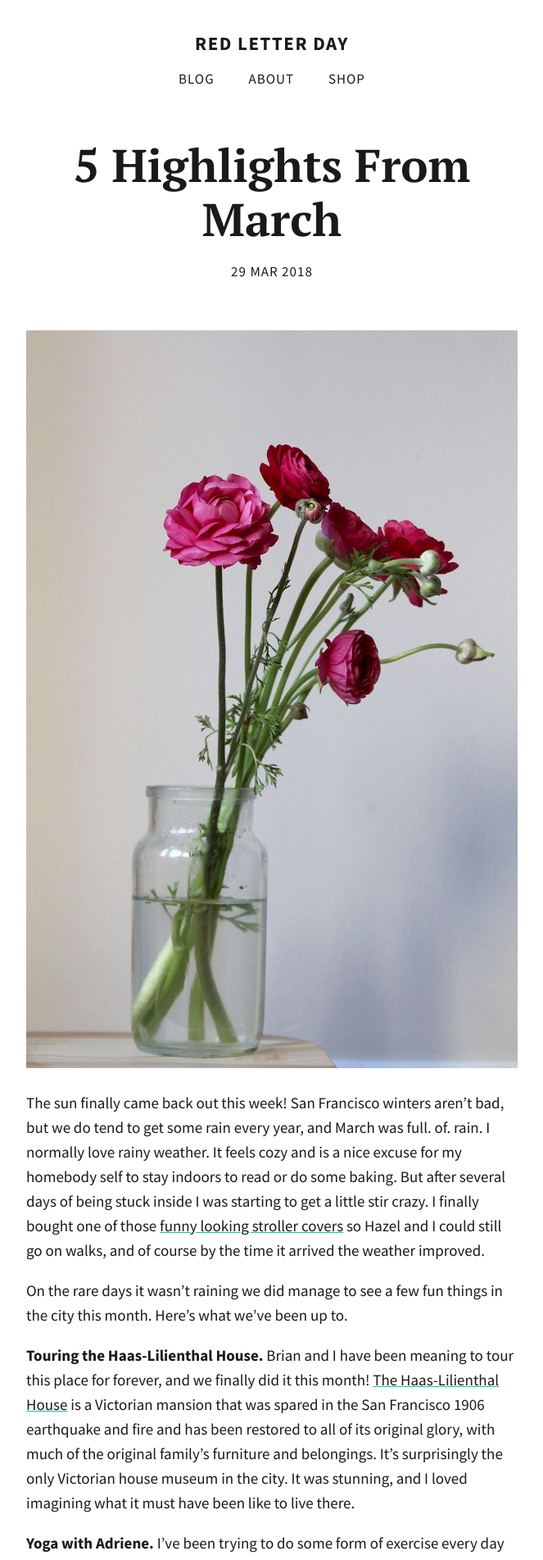
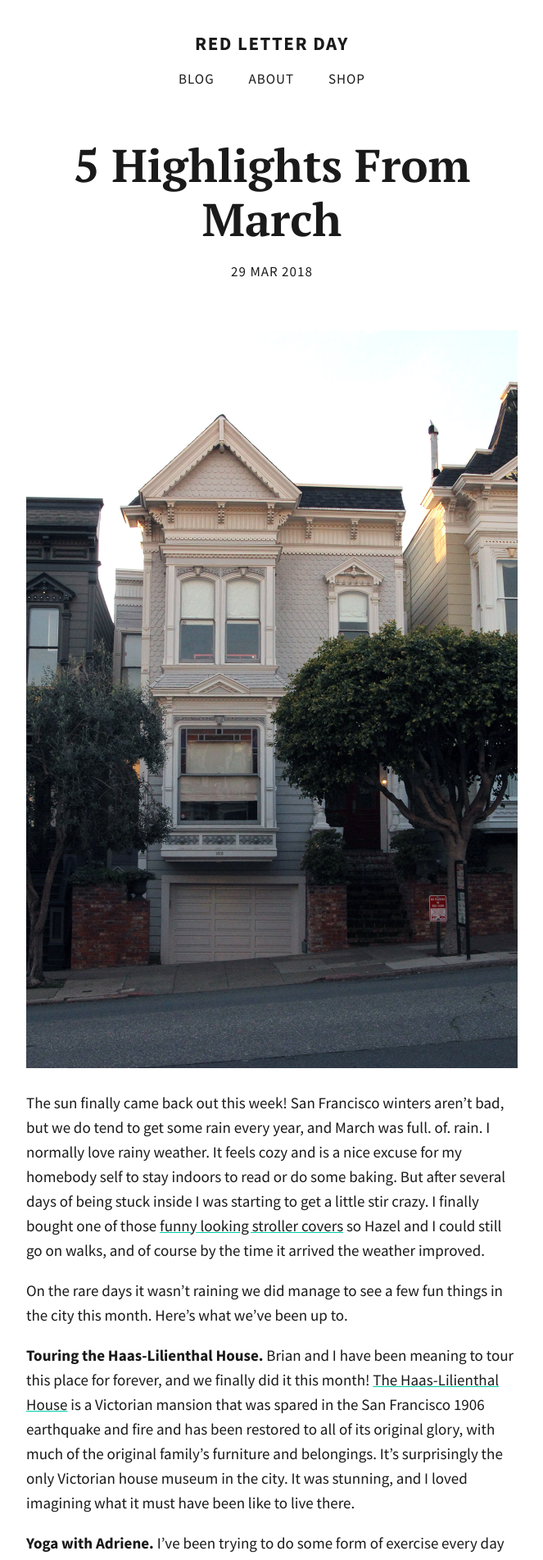
Before and after one commit to totiffany/totiffany.github.io, a Jekyll site: the page built from _posts/2018-03-29-5-Highlights-From-March.md, in a window 1280 px wide. Shown: the top 1903 px of the page at 82% size, without its empty margins (308-971 px from the left). Built offline with Jekyll 4.4.1, drawn with Linux system fonts in a browser that asks for light colours; our own code applies the rules of GitHub Pages for plain Markdown files; comment, search, counter and statistics services are not loaded.

Commit message:
Update 2018-03-29-5-Highlights-From-March.md

```diff
--- a/_posts/2018-03-29-5-Highlights-From-March.md
+++ b/_posts/2018-03-29-5-Highlights-From-March.md
@@ -1,6 +1,6 @@
 ---
 published: true
-image: IMG_3074-edit.jpg
+image: san-francisco-victorian.jpg
 description: >-
   The sun finally came back out this week! San Francisco winters aren’t bad, but
   we do tend to get some rain, and March was full. of. rain. I normally love
@@ -8,7 +8,7 @@ description: >-
   indoors to read or bake some bread. But after several days of being stuck
   inside I was starting to get a little stir crazy.
 ---
-![IMG_3074-edit.jpg]({{site.baseurl}}/img/IMG_3074-edit.jpg)
+![san-francisco-victorian.jpg]({{site.baseurl}}/img/san-francisco-victorian.jpg)
 
 The sun finally came back out this week! San Francisco winters aren’t bad, but we do tend to get some rain every year, and March was full. of. rain. I normally love rainy weather. It feels cozy and is a nice excuse for my homebody self to stay indoors to read or do some baking. But after several days of being stuck inside I was starting to get a little stir crazy. I finally bought one of those [funny looking stroller covers](https://www.amazon.com/gp/product/B003N64Z7W/ref=as_li_tl?ie=UTF8&camp=1789&creative=9325&creativeASIN=B003N64Z7W&linkCode=as2&tag=redletterda04-20&linkId=71d721691058dd47edc95c5eaa58407c) so Hazel and I could still go on walks, and of course by the time it arrived the weather improved.
 
```
